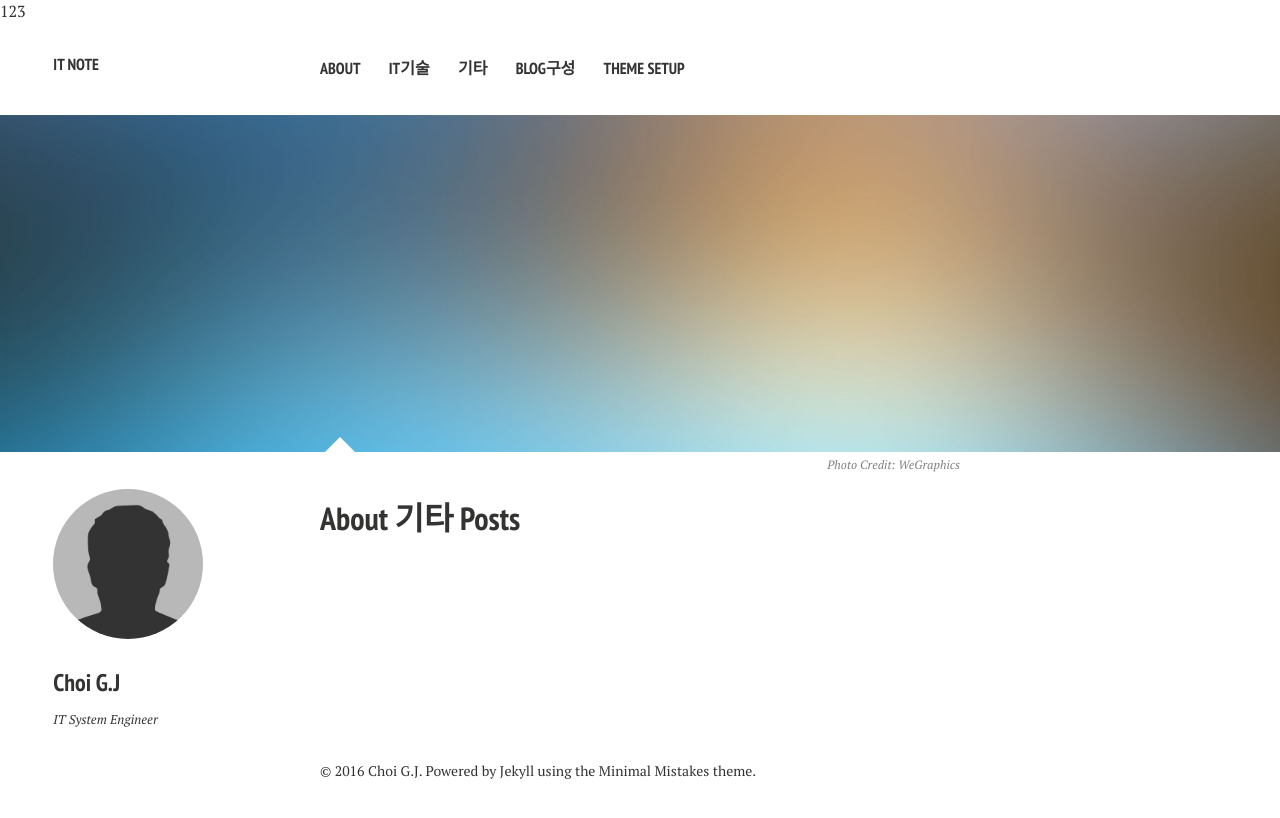
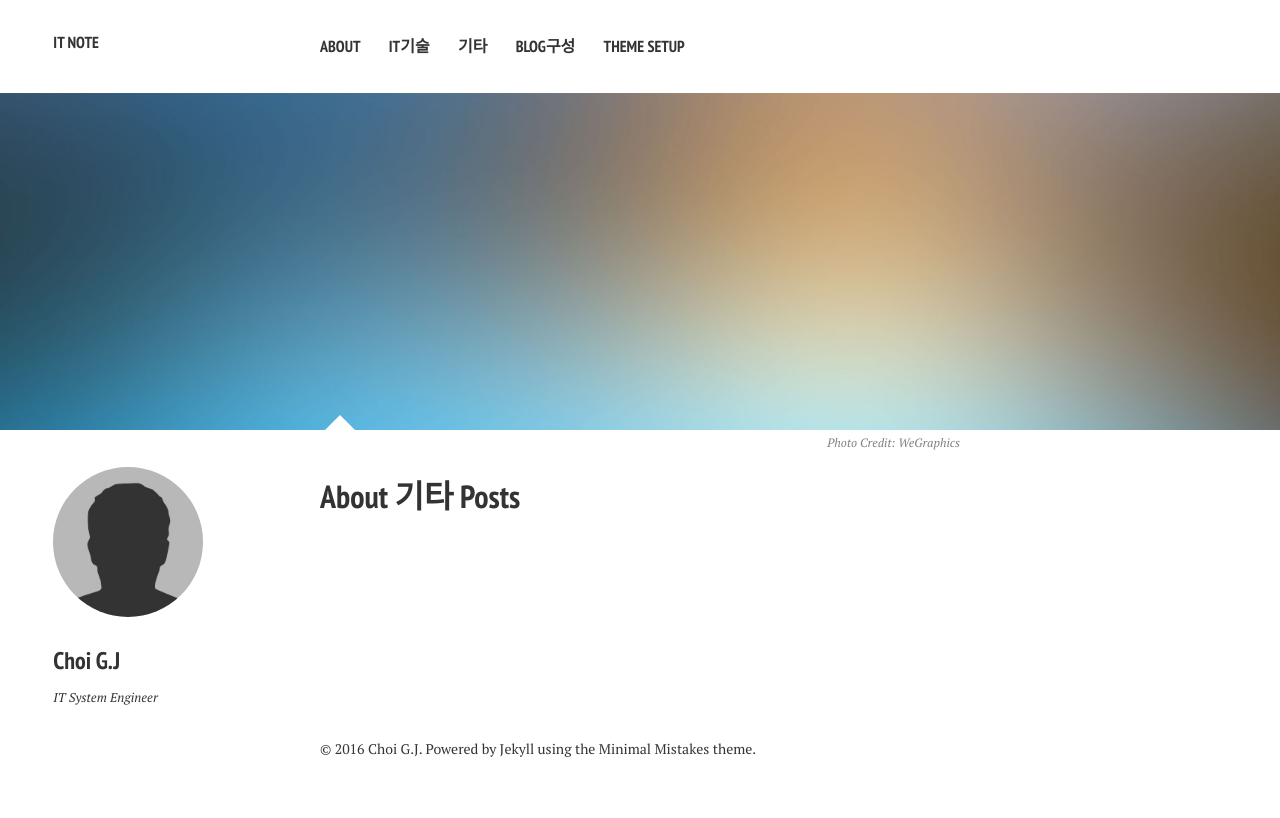
Before and after one commit to gjchoi/gjchoi.github.io, a Jekyll site: the page built from etc/index.md, in a window 1280 px wide. Shown: the top 818 px of the page. Built offline with Jekyll 4.4.1, drawn with Linux system fonts in a browser that asks for light colours; nearby versions of some CDN libraries.

Commit message:
Update post-index-category.html

```diff
--- a/_layouts/post-index-category.html
+++ b/_layouts/post-index-category.html
@@ -8,7 +8,6 @@
 </head>
 
 <body class="post-index">
-  123
 
 {% include _browser-upgrade.html %}
 
@@ -53,7 +52,6 @@
           <p>{{ post.excerpt | strip_html | truncate: 160 }}</p>
         {% endif %}
       </article>
-      <hr class="mid_sept"/>
     {% endif %}
     {% endfor %}
   </div><!-- /#index -->
```
